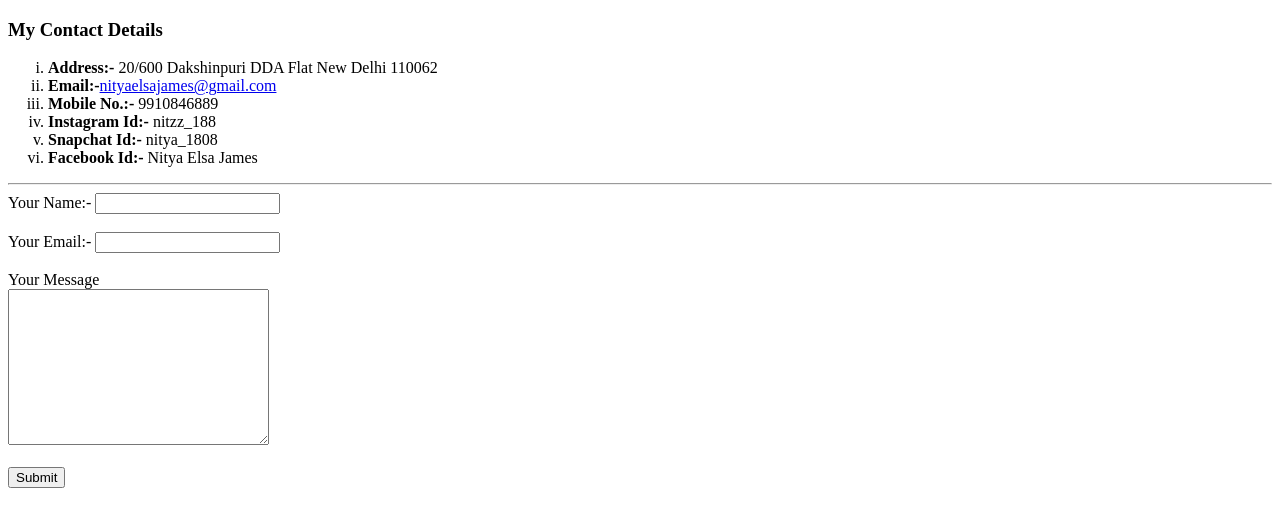
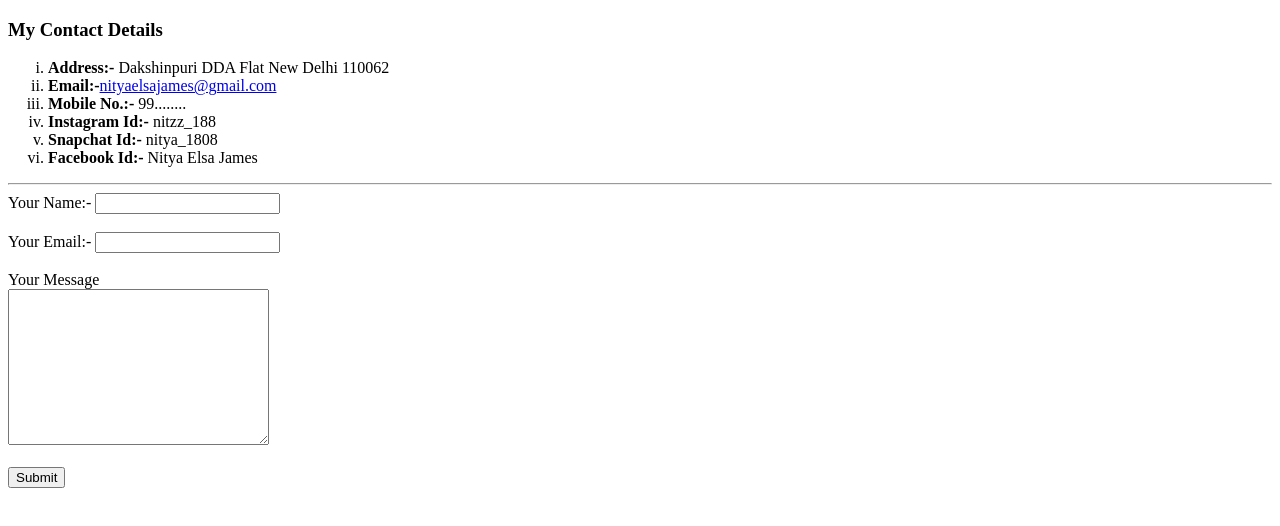
Before and after one commit to nityaelsa/cv, a plain HTML site: page contact-me.html in a window 1280 px wide. Drawn offline with Linux system fonts and the light colour scheme.

Commit message:
Add initial cv website files

```diff
--- a/contact-me.html
+++ b/contact-me.html
@@ -10,9 +10,9 @@
 <body>
   <h3>My Contact Details</h3>
   <ol type="i">
-    <li><strong>Address:-</strong> 20/600 Dakshinpuri DDA Flat New Delhi 110062</li>
+    <li><strong>Address:-</strong> Dakshinpuri DDA Flat New Delhi 110062</li>
     <li><strong>Email:-</strong><a href="https://mail.google.com/mail/u/1/#inbox?compose=CllgCJZZzpSDMrmdvKcMxdxRskDHMrgWtPrvJfXkZpjNsHnrbKMZFshBpZcmSQFglFSMMRwsbVB">nityaelsajames@gmail.com</a></li>
-    <li><strong>Mobile No.:-</strong> 9910846889</li>
+    <li><strong>Mobile No.:-</strong> 99........</li>
     <li><strong>Instagram Id:-</strong> nitzz_188</li>
     <li><strong>Snapchat Id:-</strong> nitya_1808</li>
     <li><strong>Facebook Id:-</strong> Nitya Elsa James</li>
```
